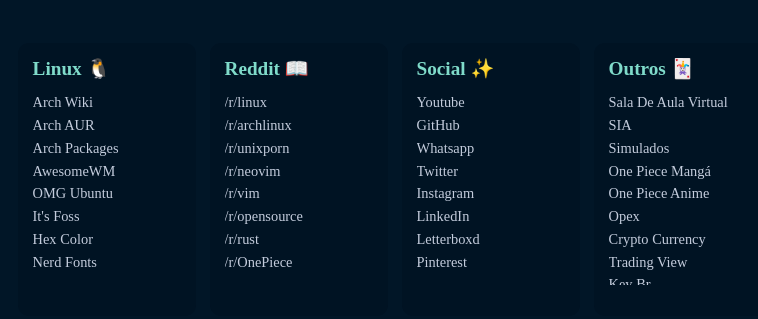
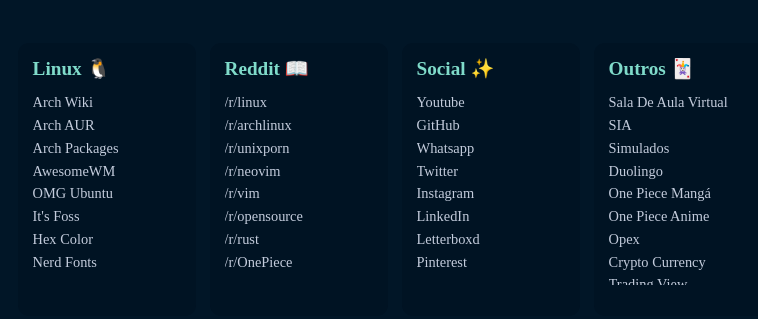
Before and after one commit to LucasMartinsVieira/homepage, a plain HTML site: page home-page/index.html in a window 1280 px wide. Shown: the part 244-563 px from the top of the page, without its empty margins (245-1003 px from the left). Drawn offline with Linux system fonts and the light colour scheme.

Commit message:
Add a bookmark

```diff
--- a/home-page/index.html
+++ b/home-page/index.html
@@ -62,6 +62,7 @@
           <a class="bookmark" href="https://estudante.estacio.br/disciplinas" target="_blank">Sala De Aula Virtual</a>
           <a class="bookmark" href="https://sia.estacio.br/" target="_blank">SIA</a>
           <a class="bookmark" href="https://simulado.estacio.br/alunos/" target="_blank">Simulados</a>
+          <a class="bookmark" href="https://www.duolingo.com/learn" target="_blank">Duolingo</a>
           <a class="bookmark" href="https://ww1.read-onepiecemanga.com/" target="_blank">One Piece Mangá</a>
           <a class="bookmark" href="https://www.crunchyroll.com/pt-br/one-piece" target="_blank">One Piece Anime</a>
           <a class="bookmark" href="https://onepieceex.net/" target="_blank">Opex</a>
```
